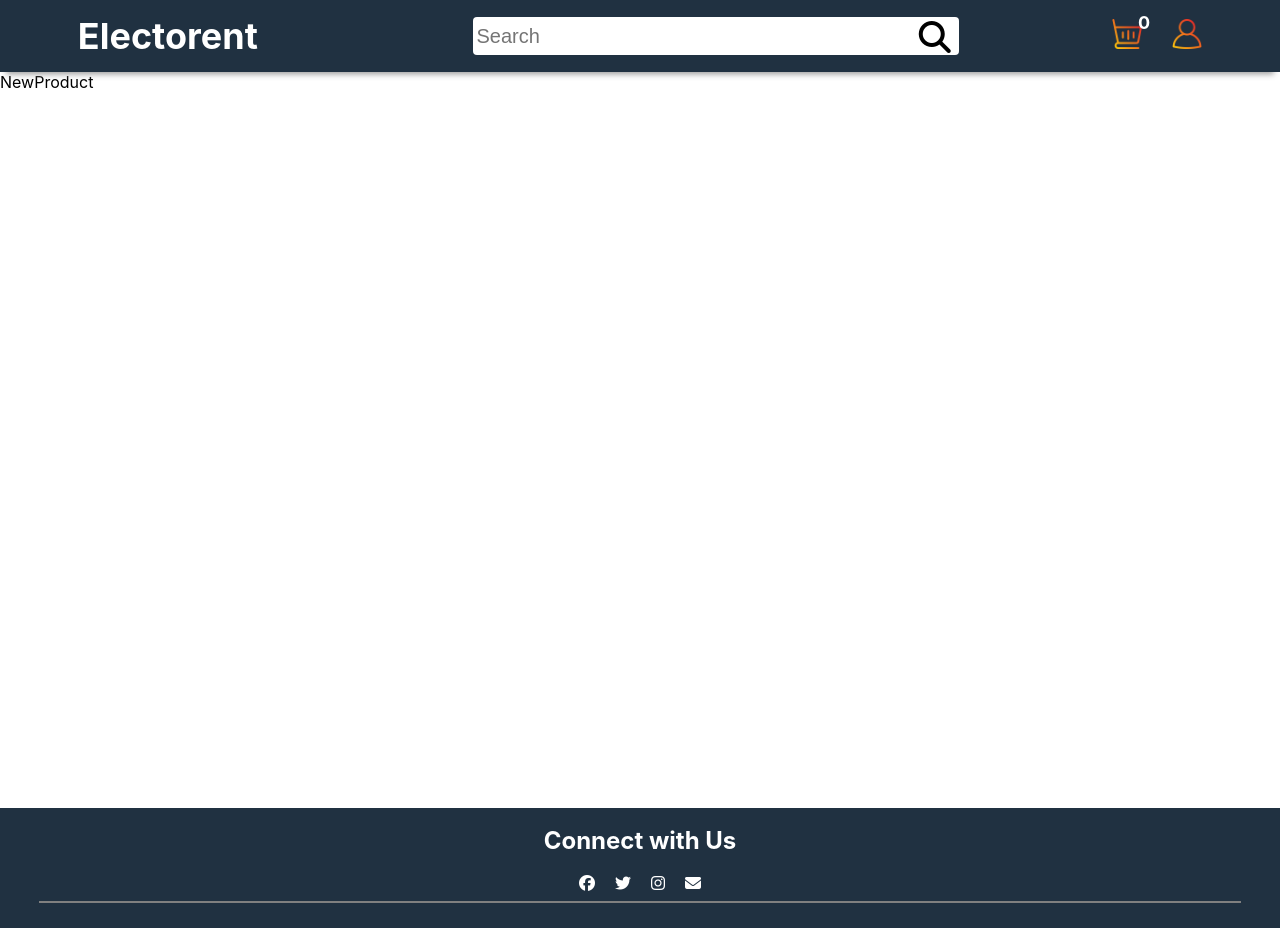
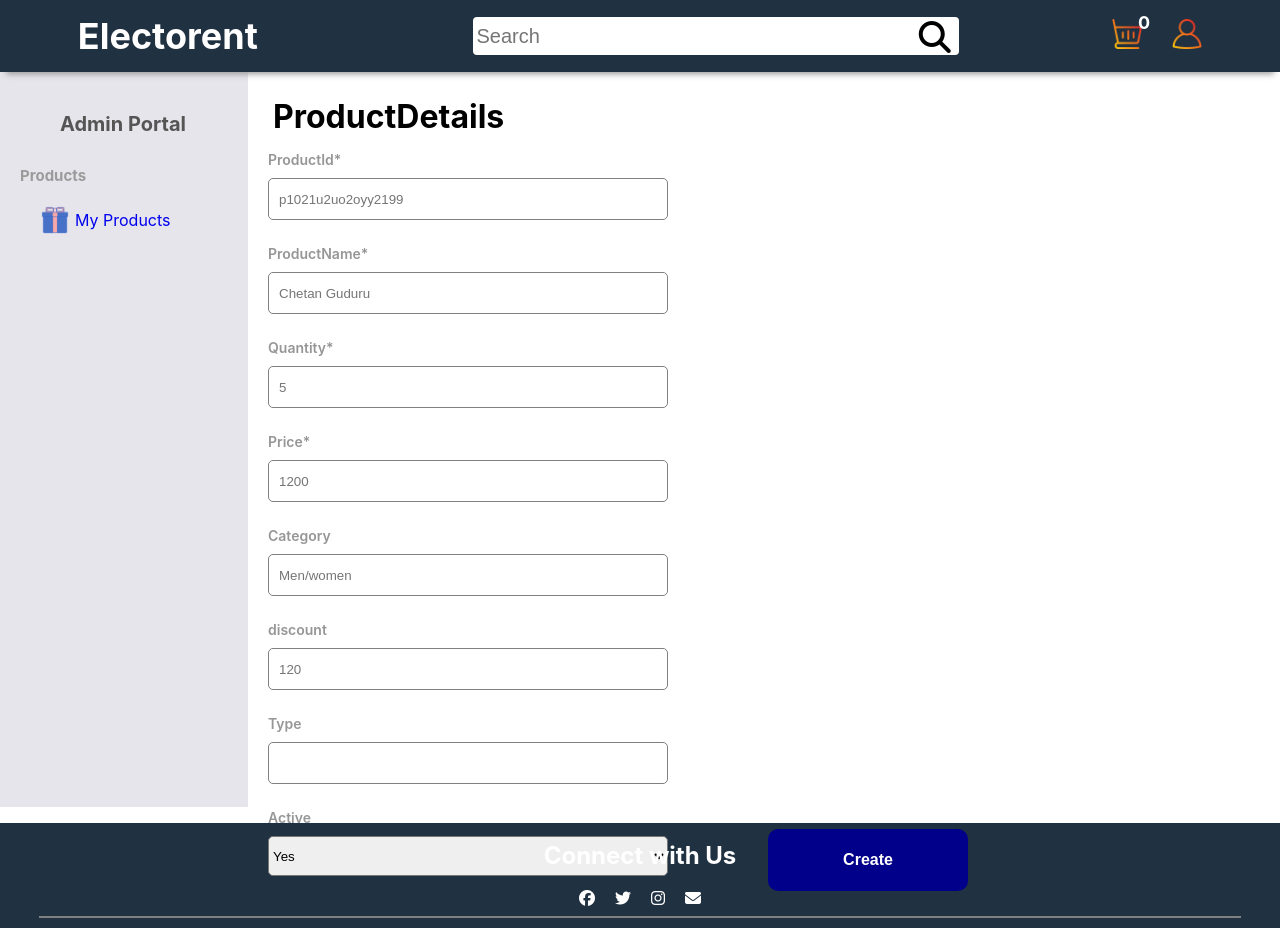
Before and after one commit to GlamorousBrusier12/fsd-project, a React (Create React App) app in the folder client/: page /newProduct in a window 1280 px wide. Shown: the top 928 px of the page. Built offline with nearby package versions, Linux system fonts and the light colour scheme; no server answers.

Commit message:
Admin Page UI Created

```diff
--- a/client/src/components/Admin.js
+++ b/client/src/components/Admin.js
@@ -121,15 +121,15 @@ const Admin = (props) => {
       <div className="adressList">
         <div className="userTitleContainer">
           <h1 className="userTitle">Admin Portal</h1>
-          <Link to="/newCard">
-            <button className="userAddButton">Add Product</button>
+          <Link to="/newProduct">
+            <button className="userButton">Add Product</button>
           </Link>
         </div>
         <DataGrid
           rows={data}
           disableSelectionOnClick
           columns={columns}
-          pageSize={6}
+          pageSize={5}
           rowsPerPageOptions={[5]}
           checkboxSelection
           rowHeight={80}
--- /dev/null
+++ b/client/src/components/AdminSidebar.js
@@ -0,0 +1,33 @@
+import { connect } from "react-redux";
+import { Link } from "react-router-dom";
+import "../styles/sidebar.css";
+
+const AdminSidebar = (props) => {
+  return (
+    <div className="sidebar">
+      <div className="sidebarWrapper">
+        <div className="sidebarMenu">
+          <h1 className="sidebarTitleHello">Admin Portal</h1>
+          <h1 className="sidebarTitle">Products</h1>
+          <ul className="sidebarList">
+            <Link to="/Admin" style={{ textDecoration: "none" }}>
+              <li className="sidebarListItem ">
+                <img
+                  alt="sidebar-categories"
+                  className="sidebarIcon"
+                  style={{ height: 30, width: 30 }}
+                  src={process.env.PUBLIC_URL + `/images/present.png`}
+                />
+                My Products
+              </li>
+            </Link>
+          </ul>
+        </div>
+      </div>
+    </div>
+  );
+};
+function mapStateToProps(state) {
+  return {};
+}
+export default connect(mapStateToProps)(AdminSidebar);
--- a/client/src/components/NewProduct.js
+++ b/client/src/components/NewProduct.js
@@ -1,7 +1,213 @@
-import React from "react";
+import "../styles/NewCard.css";
+import AdminSidebar from "./AdminSidebar";
+import React, { useState } from "react";
+import { useHistory } from "react-router-dom";
+import { toast } from "react-toastify";
+import { toastStyler } from "../commonEquipment";
+import { connect } from "react-redux";
+import { handleUser } from "../actions";
+import { postCard } from "../utils/api";
 
-const NewProduct = () => {
-  return <div>NewProduct</div>;
+const NewProduct = (props) => {
+  const history = useHistory();
+  //We have different useStates for different areas.
+  const [id, setId] = useState("");
+  const [productName, setProductName] = useState("");
+  const [quantity, setQuantity] = useState("");
+  const [category, setCategory] = useState("");
+  const [price, setPrice] = useState("");
+  const [discount, setDiscount] = useState("");
+  const [type, setType] = useState("");
+
+  let newUser = { ...props.user };
+  let error = [];
+
+  //Updating the state as he enters the data
+
+  const getid = (event) => {
+    setId(event.target.value);
+  };
+  const getproductName = (event) => {
+    setProductName(event.target.value);
+  };
+  const getquantity = (event) => {
+    setQuantity(event.target.value);
+  };
+  const getprice = (event) => {
+    setPrice(event.target.value);
+  };
+  const getdiscount = (event) => {
+    setDiscount(event.target.value);
+  };
+  const getcategory = (event) => {
+    setCategory(event.target.value);
+  };
+  const gettype = (event) => {
+    setType(event.target.value);
+  };
+
+  //Submit function which will fire only when errors are empty.
+
+  const handleSubmit = (e) => {
+    let newId = Math.ceil(Math.random() * 100);
+
+    if (error.length === 0) {
+      const data = {
+        userId: props.user._id,
+        productType: type,
+        discount: discount,
+        price: price,
+        quantity: quantity,
+        productname: productName,
+      };
+
+      //newUser.debitCards.push(data);
+      //adding the new debit card.
+      // let newArray = [...props.user.debitCards, data];
+
+      // newUser.debitCards = newArray;
+
+      // let url = "http://localhost:8000/api/users" + props.user._id;
+      //Fetching the data with post method
+
+      postCard(data)
+        .then((data) => {
+          console.log("Successfully PATCHED", data);
+          props.dispatch(handleUser(props.user._id));
+          toast.success("Succesfully added Debit Card", toastStyler);
+          setId("");
+          setProductName("");
+          setQuantity("");
+          setCategory("");
+          setType("");
+          setPrice("");
+          setDiscount("");
+          history.push("/Admin");
+        })
+        .catch((error) => {
+          console.error("Error:", error);
+          toast.error("Form submission failed");
+        });
+    } else {
+      toast.error("Form submission failed");
+      setId("");
+      setProductName("");
+      setQuantity("");
+      setCategory("");
+      setType("");
+      setDiscount("");
+      setPrice("");
+    }
+
+    error = [];
+  };
+
+  //Returing the actual component
+
+  return (
+    <div className="container">
+      <AdminSidebar />
+      <div className="newCard">
+        <h1 className="newUserTitle">ProductDetails</h1>
+        <form className="newUserForm">
+          <div className="newUserItem">
+            <label>ProductId* </label>
+            <input
+              type="text"
+              placeholder="p1021u2uo2oyy2199"
+              onChange={getid}
+              value={id}
+              required
+            />
+          </div>
+          <div className="newUserItem">
+            <label>ProductName* </label>
+            <input
+              type="text"
+              placeholder="Chetan Guduru"
+              onChange={getproductName}
+              value={productName}
+              required
+            />
+          </div>
+          <div className="newUserItem">
+            <label>Quantity* </label>
+            <input
+              type="Number"
+              placeholder="5"
+              onChange={getquantity}
+              value={quantity}
+              required
+            />
+          </div>
+          <div className="newUserItem">
+            <label>Price*</label>
+            <input
+              type="Number"
+              placeholder="1200"
+              onChange={getprice}
+              value={price}
+              required
+            />
+          </div>
+
+          <div className="newUserItem">
+            <label>Category</label>
+            <input
+              type="text"
+              placeholder="Men/women "
+              onChange={getcategory}
+              value={category}
+              required
+            />
+          </div>
+          <div className="newUserItem">
+            <label>discount</label>
+            <input
+              type="Number"
+              placeholder="120"
+              onChange={getdiscount}
+              value={discount}
+              required
+            />
+          </div>
+          <div className="newUserItem">
+            <label>Type</label>
+            <input
+              type="text"
+              placeholder=""
+              onChange={gettype}
+              value={type}
+              required
+            />
+          </div>
+          <div className="newUserItem">
+            <label>Active</label>
+            <select className="newUserSelect" name="active" id="active">
+              <option value="yes">Yes</option>
+              <option value="no">No</option>
+            </select>
+          </div>
+
+          <button
+            className="newUserButton"
+            onClick={(e) => {
+              e.preventDefault();
+              handleSubmit();
+            }}
+          >
+            Create
+          </button>
+        </form>
+      </div>
+    </div>
+  );
 };
 
-export default NewProduct;
+//gettin user as props from the store.
+function mapStateToProps(state) {
+  return {
+    user: state.user.userData,
+  };
+}
+export default connect(mapStateToProps)(NewProduct);
--- a/client/src/styles/NewCard.css
+++ b/client/src/styles/NewCard.css
@@ -66,3 +66,13 @@
   margin-top: 30px;
   cursor: pointer;
 }
+.newButton {
+  width:200px;
+  border: none;
+  background-color: darkblue;
+  color: white;
+  height:none;
+  border-radius: 10px;
+  margin-top: 50px;
+  cursor: pointer;
+}
--- a/client/src/styles/UserProfileDebitCard.css
+++ b/client/src/styles/UserProfileDebitCard.css
@@ -18,6 +18,15 @@
   width: 80px;
   border: none;
   padding: 5px;
+  background-color: teal;
+  border-radius: 5px;
+  cursor: pointer;
+  color: white;
+  font-size: 16px;
+}
+.userButton {
+  padding:12px;
+  border: none;
   background-color: teal;
   border-radius: 5px;
   cursor: pointer;
```
